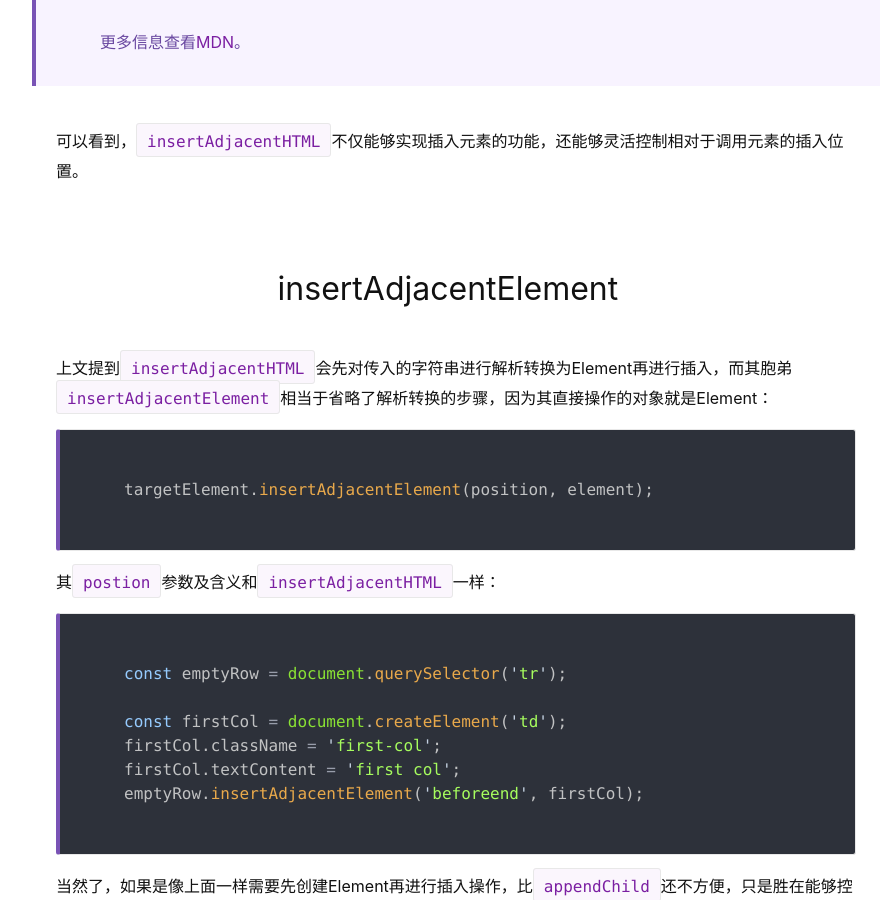
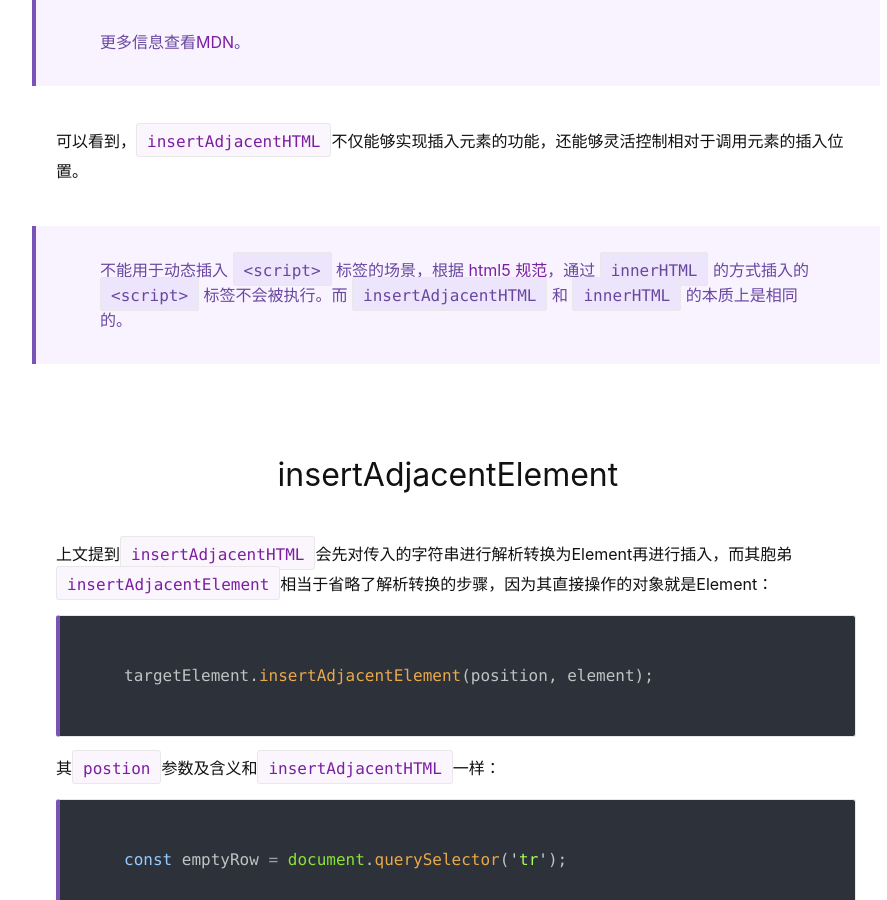
Before and after one commit to liuwenzhuang/liuwenzhuang.github.io, a Jekyll site: the page built from _posts/2017-10-03-insertAdjacent-family.md, in a window 1280 px wide and 900 px high, scrolled down 2337 px. Shown: the whole window, without its empty margins (184-1071 px from the left). Built offline with Jekyll 4.4.1, drawn with Linux system fonts in a browser that asks for light colours; our own code applies the rules of GitHub Pages for plain Markdown files.

Commit message:
chore: append notes to insertAdjacentHTML blog

```diff
--- a/_posts/2017-10-03-insertAdjacent-family.md
+++ b/_posts/2017-10-03-insertAdjacent-family.md
@@ -60,6 +60,8 @@ element.insertAdjacentHTML(position, text);
 > 更多信息查看[MDN](https://developer.mozilla.org/en-US/docs/Web/API/Element/insertAdjacentHTML)。
 
 可以看到，`insertAdjacentHTML`不仅能够实现插入元素的功能，还能够灵活控制相对于调用元素的插入位置。
+
+> 不能用于动态插入 `<script>` 标签的场景，根据 [html5 规范](https://www.w3.org/TR/2008/WD-html5-20080610/dom.html#innerhtml0)，通过 `innerHTML` 的方式插入的 `<script>` 标签不会被执行。而 `insertAdjacentHTML` 和 `innerHTML` 的本质上是相同的。
 
 ## insertAdjacentElement
 
```
